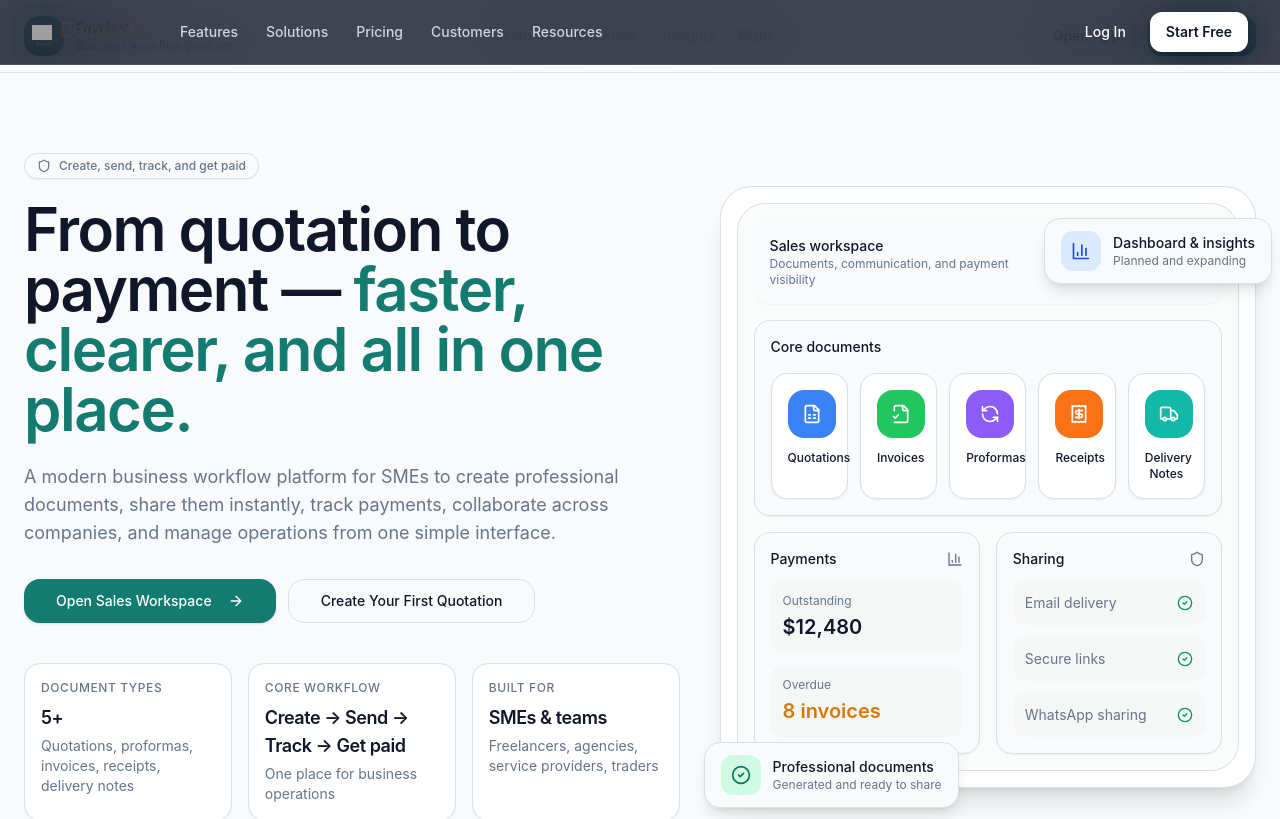
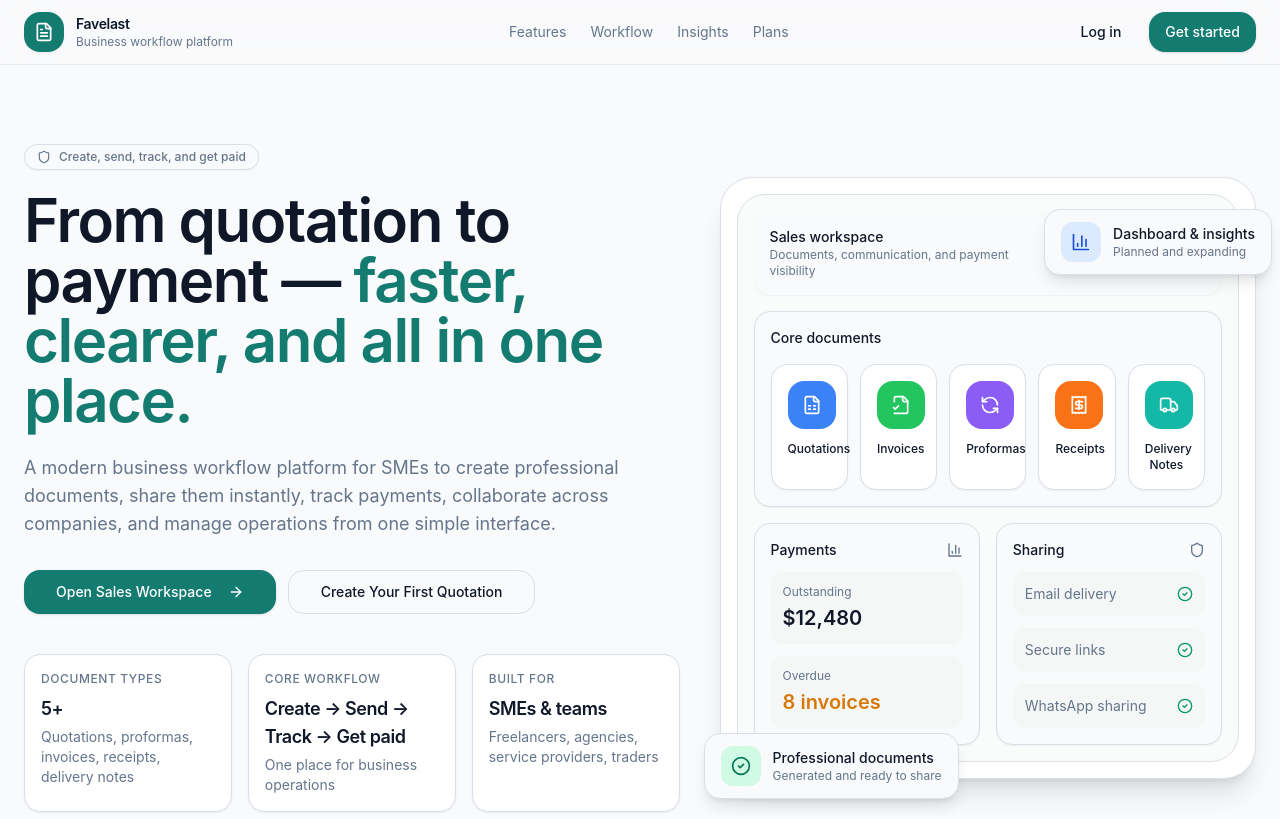
Before and after one commit to iradualbert/smartCRM, a React (Vite) app in the folder crm-frontend/: page /landing in a window 1280 px wide. Shown: the top 819 px of the page. Built offline with nearby package versions, Linux system fonts and the light colour scheme; grey boxes are pictures that could not be loaded.

Commit message:
fixed sidebar and navbar

```diff
--- a/crm-frontend/package.json
+++ b/crm-frontend/package.json
@@ -28,6 +28,7 @@
     "@radix-ui/react-switch": "^1.2.6",
     "@radix-ui/react-tabs": "^1.1.13",
     "@radix-ui/react-toast": "^1.1.5",
+    "@radix-ui/react-tooltip": "^1.2.8",
     "@tanstack/react-table": "^8.13.2",
     "@tiptap/extension-link": "^3.22.3",
     "@tiptap/extension-placeholder": "^3.22.3",
--- a/crm-frontend/src/App.tsx
+++ b/crm-frontend/src/App.tsx
@@ -10,6 +10,7 @@
 // import EmailsListPage from "./pages/mails/EmailsListPage";
 import { AuthRoute, AuthenticatedRoute, MainRoute, PrivateRoute, RootRoute } from "./routes";
 import { Provider } from "react-redux";
+import { TooltipProvider } from "@/components/ui/tooltip";
 import LoginPage from "./pages/auth/LoginPage";
 import Dashboard from "./pages/DashboardPage";
 import MailDashoardPage from "./pages/mails/MailDashboardPage";
@@ -84,6 +85,7 @@
 
   return (
     <Provider store={store}>
+      <TooltipProvider delayDuration={200}>
       <div className="flex flex-col">
         <Router>
           <Routes>
@@ -191,6 +193,7 @@
           <Footer />
         </Router>
       </div>
+      </TooltipProvider>
     </Provider>
 
   )
--- a/crm-frontend/src/components/navbar/Navbar.tsx
+++ b/crm-frontend/src/components/navbar/Navbar.tsx
@@ -1,8 +1,7 @@
-import { Link, useLocation } from "react-router-dom";
-import { useMemo, useState } from "react";
+import { Link } from "react-router-dom";
+import { useState } from "react";
 import { useSelector } from "react-redux";
-import { Menu, Sparkles } from "lucide-react";
-import HeaderLogo from "../HeaderLogo";
+import { FileText, Menu } from "lucide-react";
 import ProfileMenubar from "./NavMenu";
 import NewEmailButton from "./NewEmailButton";
 import OrganizationSwitcher from "../OrganizationSwitcher";
@@ -14,43 +13,50 @@
   SheetTrigger,
 } from "@/components/ui/sheet";
 
-type NavbarProps = {
-  isAppRoute?: boolean;
-};
-
 const marketingLinks = [
   { label: "Features", href: "/#features" },
-  { label: "Solutions", href: "/#solutions" },
-  { label: "Pricing", href: "/pricing" },
-  { label: "Customers", href: "/#customers" },
-  { label: "Resources", href: "/#resources" },
+  { label: "Workflow", href: "/#workflow" },
+  { label: "Insights", href: "/#insights" },
+  { label: "Plans", href: "/#pricing" },
 ];
 
-const Navbar = ({ isAppRoute = true }: NavbarProps) => {
-  const location = useLocation();
+const Navbar = ({ isAppRoute = true }: { isAppRoute?: boolean }) => {
   const user = useSelector((state: any) => state.user);
   const [selectedOrgId, setSelectedOrgId] = useState<string | null>(null);
 
   const isAuthenticated = !!user?.isAuthenticated;
-  const isMarketing = !isAuthenticated && !isAppRoute;
-
-  const navWrapperClass = useMemo(
-    () =>
-      cn(
-        "fixed top-0 right-0 z-50 w-full border-b backdrop-blur-xl",
-        isMarketing
-          ? "border-white/10 bg-slate-950/75 text-white"
-          : "border-slate-200 bg-white/90 text-slate-900"
-      ),
-    [isMarketing]
-  );
 
   return (
-    <header className={navWrapperClass}>
-      <div className="mx-auto flex h-16 max-w-screen-2xl items-center justify-between px-4 md:px-6 lg:px-8">
-        <div className="flex items-center gap-6">
-          <HeaderLogo />
+    <header
+      className={cn(
+        "fixed top-0 left-0 z-50 w-full border-b backdrop-blur-xl",
+        isAuthenticated
+          ? "border-slate-200 bg-white/90 text-slate-900"
+          : "border-slate-200 bg-background/80 text-slate-900 supports-[backdrop-filter]:bg-background/70"
+      )}
+    >
+      <div className="mx-auto flex h-16 max-w-7xl items-center justify-between px-4 md:px-6">
 
+        {/* Logo */}
+        <Link to="/" className="flex items-center gap-3">
+          {isAuthenticated ? (
+            <div className="inline-flex h-9 w-9 items-center justify-center rounded-2xl bg-primary text-primary-foreground shadow-sm">
+              <FileText className="h-4 w-4" />
+            </div>
+          ) : (
+            <>
+              <div className="inline-flex h-10 w-10 items-center justify-center rounded-2xl bg-primary text-primary-foreground shadow-sm">
+                <FileText className="h-5 w-5" />
+              </div>
+              <div className="hidden sm:block">
+                <div className="text-sm font-semibold tracking-tight">Favelast</div>
+                <div className="text-xs text-muted-foreground">Business workflow platform</div>
+              </div>
+            </>
+          )}
+        </Link>
+
+        {/* Center: org switcher (authenticated) or nav links (marketing) */}
         {isAuthenticated ? (
           <div className="hidden items-center gap-3 lg:flex">
             <OrganizationSwitcher
@@ -59,60 +65,22 @@
                 setSelectedOrgId(org?.id || org?._id || null)
               }
             />
-
-              <nav className="ml-2 flex items-center gap-1">
-                <Link
-                  to="/dashboard"
-                  className={cn(
-                    "rounded-lg px-3 py-2 text-sm font-medium transition",
-                    location.pathname.startsWith("/dashboard")
-                      ? "bg-slate-100 text-slate-900"
-                      : "text-slate-600 hover:bg-slate-50 hover:text-slate-900"
-                  )}
-                >
-                  Dashboard
-                </Link>
-
-                <Link
-                  to="/emails"
-                  className={cn(
-                    "rounded-lg px-3 py-2 text-sm font-medium transition",
-                    location.pathname.startsWith("/emails")
-                      ? "bg-slate-100 text-slate-900"
-                      : "text-slate-600 hover:bg-slate-50 hover:text-slate-900"
-                  )}
-                >
-                  Emails
-                </Link>
-
-                <Link
-                  to="/sales-dashboard"
-                  className={cn(
-                    "rounded-lg px-3 py-2 text-sm font-medium transition",
-                    location.pathname.startsWith("/analytics")
-                      ? "bg-slate-100 text-slate-900"
-                      : "text-slate-600 hover:bg-slate-50 hover:text-slate-900"
-                  )}
-                >
-                  Analytics
-                </Link>
-              </nav>
           </div>
         ) : (
-            <nav className="hidden items-center gap-1 lg:flex">
+          <nav className="hidden items-center gap-6 text-sm text-muted-foreground md:flex">
             {marketingLinks.map((item) => (
-                <Link
+              <a
                 key={item.label}
-                  to={item.href}
-                  className="rounded-lg px-3 py-2 text-sm font-medium text-slate-300 transition hover:bg-white/10 hover:text-white"
+                href={item.href}
+                className="transition hover:text-foreground"
               >
                 {item.label}
-                </Link>
+              </a>
             ))}
           </nav>
         )}
-        </div>
 
+        {/* Right side */}
         <div className="flex items-center gap-2">
           {isAuthenticated ? (
             <>
@@ -122,50 +90,26 @@
               <ProfileMenubar user={user} />
             </>
           ) : (
-            <>
-              <div className="hidden items-center gap-2 lg:flex">
-                <Link to="/login">
-                  <Button
-                    variant="ghost"
-                    className="rounded-xl text-sm font-medium text-white hover:bg-white/10 hover:text-white"
-                  >
-                    Log In
+            <div className="hidden items-center gap-3 sm:flex">
+              <Button asChild variant="ghost" className="rounded-2xl text-sm">
+                <Link to="/login">Log in</Link>
               </Button>
-                </Link>
-
-                <Link to="/signup">
-                  <Button className="rounded-xl bg-white px-4 text-sm font-semibold text-slate-900 hover:bg-slate-100">
-                    Start Free
+              <Button asChild className="rounded-2xl text-sm">
+                <Link to="/signup">Get started</Link>
               </Button>
-                </Link>
             </div>
-
-              <div className="hidden md:block lg:hidden">
-                <Link to="/signup">
-                  <Button className="rounded-xl bg-white px-4 text-sm font-semibold text-slate-900 hover:bg-slate-100">
-                    Start Free
-                  </Button>
-                </Link>
-              </div>
-            </>
           )}
 
-          <div className="lg:hidden">
+          {/* Mobile hamburger */}
+          <div className={cn(isAuthenticated ? "lg:hidden" : "sm:hidden")}>
             <Sheet>
               <SheetTrigger asChild>
-                <Button
-                  variant={isAuthenticated ? "outline" : "ghost"}
-                  size="icon"
-                  className={cn(
-                    "rounded-xl",
-                    !isAuthenticated && "text-white hover:bg-white/10 hover:text-white"
-                  )}
-                >
+                <Button variant="outline" size="icon" className="rounded-xl">
                   <Menu className="h-5 w-5" />
                 </Button>
               </SheetTrigger>
 
-              <SheetContent side="right" className="w-[320px]">
+              <SheetContent side="right" className="w-[280px]">
                 {isAuthenticated ? (
                   <div className="mt-6 space-y-4">
                     <OrganizationSwitcher
@@ -174,62 +118,29 @@
                         setSelectedOrgId(org?.id || org?._id || null)
                       }
                     />
-
-                    <div className="flex flex-col gap-2">
-                      <Link to="/dashboard">
-                        <Button variant="ghost" className="w-full justify-start rounded-xl">
-                          Dashboard
-                        </Button>
-                      </Link>
-                      <Link to="/emails">
-                        <Button variant="ghost" className="w-full justify-start rounded-xl">
-                          Emails
-                        </Button>
-                      </Link>
-                      <Link to="/analytics">
-                        <Button variant="ghost" className="w-full justify-start rounded-xl">
-                          Analytics
-                        </Button>
-                      </Link>
-                    </div>
-
                     <div className="pt-2">
                       <NewEmailButton />
                     </div>
                   </div>
                 ) : (
                   <div className="mt-6 space-y-6">
-                    <div className="rounded-2xl border bg-slate-50 p-4">
-                      <div className="mb-2 flex items-center gap-2">
-                        <Sparkles className="h-4 w-4" />
-                        <p className="text-sm font-semibold">Launch-ready email ops</p>
-                      </div>
-                      <p className="text-sm text-slate-600">
-                        Schedule campaigns, manage organizations, and track performance from one workspace.
-                      </p>
-                    </div>
-
-                    <div className="flex flex-col gap-2">
+                    <div className="flex flex-col gap-1">
                       {marketingLinks.map((item) => (
-                        <Link key={item.label} to={item.href}>
+                        <a key={item.label} href={item.href}>
                           <Button variant="ghost" className="w-full justify-start rounded-xl">
                             {item.label}
                           </Button>
-                        </Link>
+                        </a>
                       ))}
                     </div>
 
-                    <div className="flex flex-col gap-2 pt-2">
-                      <Link to="/login">
-                        <Button variant="outline" className="w-full rounded-xl">
-                          Log In
+                    <div className="flex flex-col gap-2 border-t pt-4">
+                      <Button asChild variant="outline" className="w-full rounded-xl">
+                        <Link to="/login">Log in</Link>
                       </Button>
-                      </Link>
-                      <Link to="/signup">
-                        <Button className="w-full rounded-xl">
-                          Start Free
+                      <Button asChild className="w-full rounded-xl">
+                        <Link to="/signup">Get started</Link>
                       </Button>
-                      </Link>
                     </div>
                   </div>
                 )}
@@ -237,6 +148,7 @@
             </Sheet>
           </div>
         </div>
+
       </div>
     </header>
   );
--- a/crm-frontend/src/components/sidebar/SideBar.tsx
+++ b/crm-frontend/src/components/sidebar/SideBar.tsx
@@ -1,5 +1,6 @@
 import * as React from "react"
 import { Link, useLocation } from "react-router-dom"
+import { Tooltip, TooltipContent, TooltipTrigger } from "@/components/ui/tooltip"
 import {
   LayoutGrid,
   BarChart3,
@@ -18,7 +19,6 @@
   ChevronLeft,
   ChevronRight,
   Plus,
-  PanelLeft,
   BookOpen,
   ClipboardList,
   Mail as MailCog,
@@ -98,45 +98,21 @@
   const [createOpen, setCreateOpen] = React.useState(false)
   const { currentOrganization } = useOrganizations()
 
+  React.useEffect(() => {
+    document.documentElement.style.setProperty(
+      "--sidebar-w",
+      collapsed ? "84px" : "280px"
+    )
+    return () => document.documentElement.style.removeProperty("--sidebar-w")
+  }, [collapsed])
+
   return (
     <>
       <aside
-        className={`fixed left-0 top-0 z-30 flex h-screen flex-col border-r border-slate-200 bg-white transition-all duration-300 ${
+        className={`fixed left-0 top-16 z-30 flex h-[calc(100vh-4rem)] flex-col border-r border-slate-200 bg-white transition-all duration-300 ${
           collapsed ? "w-[84px]" : "w-[280px]"
         }`}
       >
-        <div className="flex h-16 items-center justify-between border-b border-slate-200 px-4">
-          <Link to="/" className="flex min-w-0 items-center gap-3">
-            <div className="flex h-10 w-10 items-center justify-center rounded-2xl bg-slate-900 text-white shadow-sm">
-              <PanelLeft className="h-5 w-5" />
-            </div>
-
-            {!collapsed ? (
-              <div className="min-w-0">
-                <div className="truncate text-sm font-semibold text-slate-900">
-                  Modura CRM
-                </div>
-                <div className="truncate text-xs text-slate-500">
-                  Commercial workspace
-                </div>
-              </div>
-            ) : null}
-          </Link>
-
-          <button
-            type="button"
-            onClick={() => setCollapsed((v) => !v)}
-            className="inline-flex h-9 w-9 items-center justify-center rounded-xl border border-slate-200 bg-white text-slate-600 transition hover:bg-slate-50 hover:text-slate-900"
-            aria-label={collapsed ? "Expand sidebar" : "Collapse sidebar"}
-          >
-            {collapsed ? (
-              <ChevronRight className="h-4 w-4" />
-            ) : (
-              <ChevronLeft className="h-4 w-4" />
-            )}
-          </button>
-        </div>
-
         <div className="border-b border-slate-200 p-3">
           <button
             type="button"
@@ -164,13 +140,13 @@
           </div>
         </div>
 
-        <div className="border-t border-slate-200 p-3">
+        <div className="border-t border-slate-200 p-3 space-y-2">
           <div
             className={`flex items-center gap-3 rounded-2xl bg-slate-50 px-3 py-3 ${
               collapsed ? "justify-center" : ""
             }`}
           >
-            <div className="flex h-10 w-10 items-center justify-center rounded-full bg-slate-200 text-sm font-semibold text-slate-700">
+            <div className="flex h-10 w-10 items-center justify-center rounded-full bg-slate-200 text-sm font-semibold text-slate-700 shrink-0">
               O
             </div>
 
@@ -185,6 +161,24 @@
               </div>
             ) : null}
           </div>
+
+          <button
+            type="button"
+            onClick={() => setCollapsed((v) => !v)}
+            className={`flex w-full items-center gap-3 rounded-2xl border border-slate-200 px-3 py-2.5 text-sm text-slate-600 transition hover:bg-slate-50 hover:text-slate-900 ${
+              collapsed ? "justify-center" : ""
+            }`}
+            aria-label={collapsed ? "Expand sidebar" : "Collapse sidebar"}
+          >
+            {collapsed ? (
+              <ChevronRight className="h-4 w-4 shrink-0" />
+            ) : (
+              <>
+                <ChevronLeft className="h-4 w-4 shrink-0" />
+                <span>Collapse</span>
+              </>
+            )}
+          </button>
         </div>
       </aside>
 
@@ -242,8 +236,7 @@
     location.pathname === to ||
     (to !== "/" && location.pathname.startsWith(to))
 
-  return (
-    <div className="group relative">
+  const linkEl = (
     <Link
       to={to}
       className={`flex items-center gap-3 rounded-2xl px-3 py-3 text-sm transition ${
@@ -255,12 +248,14 @@
       <Icon className={`h-5 w-5 shrink-0 ${active ? "text-white" : ""}`} />
       {!collapsed ? <span className="truncate font-medium">{label}</span> : null}
     </Link>
+  )
 
-      {collapsed ? (
-        <div className="pointer-events-none absolute left-full top-1/2 z-[120] ml-3 -translate-y-1/2 whitespace-nowrap rounded-xl border border-slate-200 bg-white px-3 py-2 text-xs font-medium text-slate-700 opacity-0 shadow-lg transition group-hover:opacity-100">
-          {label}
-        </div>
-      ) : null}
-    </div>
+  if (!collapsed) return linkEl
+
+  return (
+    <Tooltip>
+      <TooltipTrigger asChild>{linkEl}</TooltipTrigger>
+      <TooltipContent side="right">{label}</TooltipContent>
+    </Tooltip>
   )
 }
--- /dev/null
+++ b/crm-frontend/src/components/ui/tooltip.tsx
@@ -0,0 +1,32 @@
+"use client"
+
+import * as React from "react"
+import * as TooltipPrimitive from "@radix-ui/react-tooltip"
+
+import { cn } from "@/lib/utils"
+
+const TooltipProvider = TooltipPrimitive.Provider
+
+const Tooltip = TooltipPrimitive.Root
+
+const TooltipTrigger = TooltipPrimitive.Trigger
+
+const TooltipContent = React.forwardRef<
+  React.ElementRef<typeof TooltipPrimitive.Content>,
+  React.ComponentPropsWithoutRef<typeof TooltipPrimitive.Content>
+>(({ className, sideOffset = 6, ...props }, ref) => (
+  <TooltipPrimitive.Portal>
+    <TooltipPrimitive.Content
+      ref={ref}
+      sideOffset={sideOffset}
+      className={cn(
+        "z-[200] overflow-hidden rounded-xl border border-slate-200 bg-white px-3 py-2 text-xs font-medium text-slate-700 shadow-lg animate-in fade-in-0 zoom-in-95 data-[state=closed]:animate-out data-[state=closed]:fade-out-0 data-[state=closed]:zoom-out-95 data-[side=left]:slide-in-from-right-2 data-[side=right]:slide-in-from-left-2",
+        className
+      )}
+      {...props}
+    />
+  </TooltipPrimitive.Portal>
+))
+TooltipContent.displayName = TooltipPrimitive.Content.displayName
+
+export { Tooltip, TooltipTrigger, TooltipContent, TooltipProvider }
--- a/crm-frontend/src/pages/landing-sales/LandingPage.tsx
+++ b/crm-frontend/src/pages/landing-sales/LandingPage.tsx
@@ -5,7 +5,6 @@
   BarChart3,
   CheckCircle2,
   ChevronRight,
-  FileText,
   Globe,
   Shield,
   Sparkles,
@@ -218,37 +217,7 @@
         <div className="mx-auto h-[420px] max-w-7xl bg-[radial-gradient(circle_at_top_left,rgba(59,130,246,0.16),transparent_34%),radial-gradient(circle_at_top_right,rgba(168,85,247,0.14),transparent_30%),radial-gradient(circle_at_center,rgba(16,185,129,0.10),transparent_28%)]" />
       </div>
 
-      <header className="sticky top-0 z-30 border-b bg-background/80 backdrop-blur supports-[backdrop-filter]:bg-background/70">
-        <div className="mx-auto flex max-w-7xl items-center justify-between px-4 py-4 md:px-6">
-          <Link to="/" className="flex items-center gap-3">
-            <div className="inline-flex h-10 w-10 items-center justify-center rounded-2xl bg-primary text-primary-foreground shadow-sm">
-              <FileText className="h-5 w-5" />
-            </div>
-            <div>
-              <div className="text-sm font-semibold tracking-tight">Favelast</div>
-              <div className="text-xs text-muted-foreground">Business workflow platform</div>
-            </div>
-          </Link>
-
-          <nav className="hidden items-center gap-6 text-sm text-muted-foreground md:flex">
-            <a href="#features" className="transition hover:text-foreground">Features</a>
-            <a href="#workflow" className="transition hover:text-foreground">Workflow</a>
-            <a href="#insights" className="transition hover:text-foreground">Insights</a>
-            <a href="#pricing" className="transition hover:text-foreground">Plans</a>
-          </nav>
-
-          <div className="flex items-center gap-3">
-            <Button asChild variant="ghost" className="hidden sm:inline-flex">
-              <Link to="/sales">Open App</Link>
-            </Button>
-            <Button asChild>
-              <Link to="/companies/new">Get Started</Link>
-            </Button>
-          </div>
-        </div>
-      </header>
-
-      <main>
+      <main className="pt-16">
         <section className="mx-auto max-w-7xl px-4 pb-20 pt-14 md:px-6 md:pb-28 md:pt-20">
           <div className="grid items-center gap-10 lg:grid-cols-[1.1fr_0.9fr]">
             <div>
--- a/crm-frontend/src/routes.tsx
+++ b/crm-frontend/src/routes.tsx
@@ -22,7 +22,12 @@
 
     if (isLoading) return <LoadingPage />
     if (isAuthenticated) return <Navigate to="/dashboard" replace />
-    return <LandingPage />
+    return (
+        <>
+            <Navbar isAppRoute={false} />
+            <LandingPage />
+        </>
+    )
 }
 
 
@@ -64,7 +69,7 @@
 
     if (isAuthenticated) {
         return (
-            <div className="mt-10 py-10 pl-24 pr-10" style={{ minHeight: "90vh" }}>
+            <div className="pt-16 pb-10 pr-10 transition-[padding-left] duration-300" style={{ minHeight: "100vh", paddingLeft: "var(--sidebar-w, 280px)" }}>
                 <Navbar />
                 <SideBar />
                 <Outlet />
```
Also changed, not shown: 1 other file (tests, documents, lock files or other folders). Lines whose indentation alone changed are shown as unchanged.
